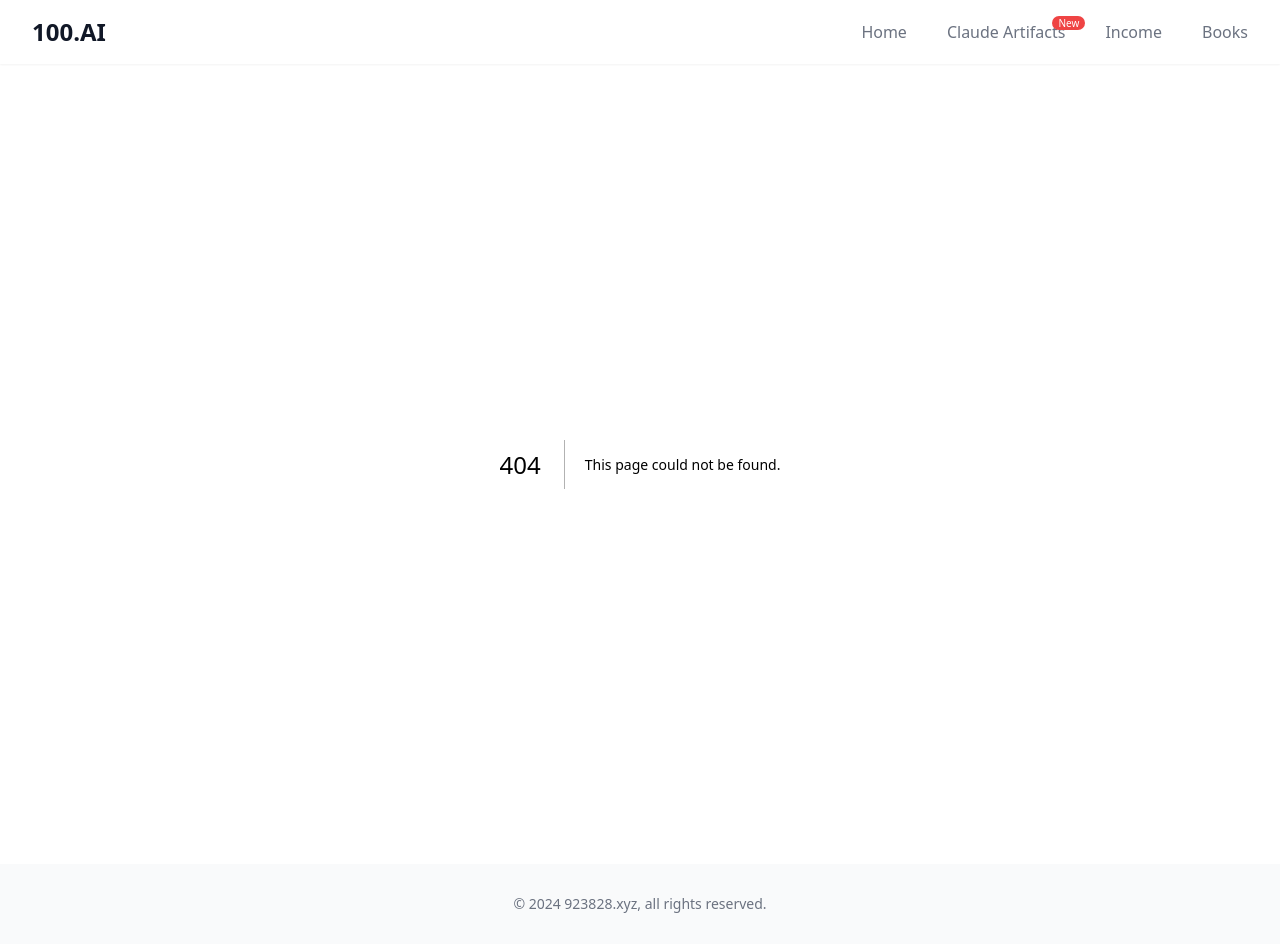
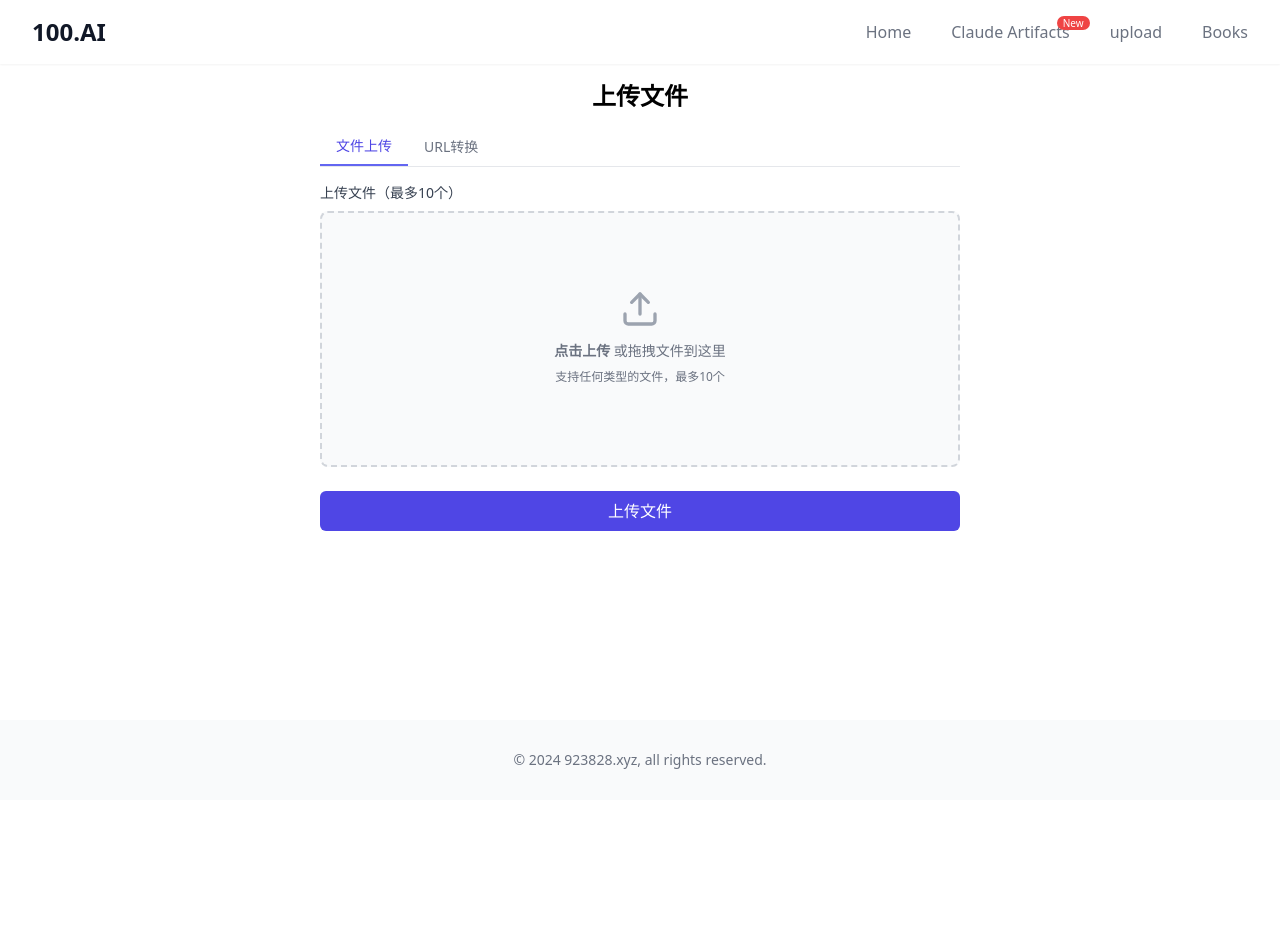
Before and after one commit to 1137882300/ai-1oo, a Next.js app: page /upload-file in a window 1280 px wide. Before the commit this address had no page. After the commit the page ends 800 px from the top, so only its background shows below. Built offline with nearby package versions, Linux system fonts and the light colour scheme.

Commit message:
add-upload

```diff
--- a/app/layout.tsx
+++ b/app/layout.tsx
@@ -6,7 +6,8 @@ import Footer from './components/Footer';
 const navItems = [
   { name: 'Home', href: '/' },
   { name: 'Claude Artifacts', href: '/claude-artifacts', isNew: true },
-  { name: 'Income', href: '/income' },
+  // { name: 'Income', href: '/income' },
+  { name: 'upload', href: '/upload-file'},
   { name: 'Books', href: '/books'  },
 ];
 
--- /dev/null
+++ b/app/upload-file/page.tsx
@@ -0,0 +1,271 @@
+'use client'
+
+import { useState, useCallback } from 'react'
+import { Upload, Link, Plus, Trash2, X } from 'lucide-react'
+
+async function uploadFiles(files: File[]): Promise<string[]> {
+  const uploadedFiles: string[] = []
+  for (const file of files) {
+    const formData = new FormData()
+    formData.append('file', file)
+
+    try {
+      const response = await fetch('https://im.gurl.eu.org/upload', {
+        method: 'POST',
+        body: formData,
+        headers: {
+          'accept': 'application/json, text/plain, */*',
+        },
+      })
+
+      if (!response.ok) {
+        throw new Error(`HTTP error! status: ${response.status}`)
+      }
+
+      const result = await response.json()
+      if (Array.isArray(result) && result.length > 0 && result[0].src) {
+        const fileUrl = `https://im.gurl.eu.org${result[0].src}`
+        uploadedFiles.push(fileUrl)
+      } else {
+        throw new Error('无效的响应格式')
+      }
+    } catch (error) {
+      console.error('上传文件时出错:', error)
+      throw error
+    }
+  }
+  return uploadedFiles
+}
+
+async function downloadAndUploadUrl(url: string): Promise<string> {
+  try {
+    // 下载文件
+    const response = await fetch(url)
+    if (!response.ok) {
+      throw new Error(`下载文件失败: ${response.statusText}`)
+    }
+    const blob = await response.blob()
+    const fileName = url.split('/').pop() || 'downloaded_file'
+    const file = new File([blob], fileName, { type: blob.type })
+
+    // 上传文件
+    const uploadedFiles = await uploadFiles([file])
+    return uploadedFiles[0]
+  } catch (error) {
+    console.error('下载并上传URL时出错:', error)
+    throw error
+  }
+}
+
+export default function UploadFilePage() {
+  const [activeTab, setActiveTab] = useState<'upload' | 'url'>('upload')
+  const [files, setFiles] = useState<File[]>([])
+  const [urls, setUrls] = useState<string[]>([''])
+  const [status, setStatus] = useState<string>('')
+  const [uploadedFiles, setUploadedFiles] = useState<string[]>([])
+
+  const handleFileChange = useCallback((e: React.ChangeEvent<HTMLInputElement>) => {
+    if (e.target.files) {
+      const newFiles = Array.from(e.target.files)
+      setFiles(prevFiles => {
+        const updatedFiles = [...prevFiles, ...newFiles]
+        return updatedFiles.slice(0, 10) // 限制最多10个文件
+      })
+    }
+  }, [])
+
+  const removeFile = useCallback((index: number) => {
+    setFiles(prevFiles => prevFiles.filter((_, i) => i !== index))
+  }, [])
+
+  const handleUrlChange = useCallback((index: number, value: string) => {
+    setUrls(prevUrls => {
+      const newUrls = [...prevUrls]
+      newUrls[index] = value
+      return newUrls
+    })
+  }, [])
+
+  const addUrlField = useCallback(() => {
+    setUrls(prevUrls => [...prevUrls, ''])
+  }, [])
+
+  const removeUrlField = useCallback((index: number) => {
+    setUrls(prevUrls => prevUrls.filter((_, i) => i !== index))
+  }, [])
+
+  const handleSubmit = async (e: React.FormEvent) => {
+    e.preventDefault()
+    setStatus('处理中...')
+    setUploadedFiles([])
+
+    try {
+      if (activeTab === 'upload') {
+        const uploadedFileUrls = await uploadFiles(files)
+        setUploadedFiles(uploadedFileUrls)
+        setStatus(`成功上传 ${uploadedFileUrls.length} 个文件`)
+      } else {
+        const validUrls = urls.filter(url => url.trim() !== '' && isUrlValid(url))
+        const uploadPromises = validUrls.map(url => downloadAndUploadUrl(url))
+        const uploadedFileUrls = await Promise.all(uploadPromises)
+        setUploadedFiles(uploadedFileUrls)
+        setStatus(`成功处理 ${uploadedFileUrls.length} 个URL`)
+      }
+    } catch (error) {
+      setStatus('处理过程中出现错误')
+      console.error('Error:', error)
+    }
+  }
+
+  const isUrlValid = (url: string) => {
+    try {
+      new URL(url)
+      return true
+    } catch {
+      return false
+    }
+  }
+
+  return (
+    <div className="container mx-auto p-4 max-w-2xl">
+      <h1 className="text-2xl font-bold mb-4 text-center">上传文件</h1>
+
+      <div className="mb-4">
+        <div className="flex border-b border-gray-200">
+          <button
+            className={`py-2 px-4 font-medium text-sm focus:outline-none ${
+              activeTab === 'upload'
+                ? 'border-b-2 border-indigo-500 text-indigo-600'
+                : 'text-gray-500 hover:text-gray-700'
+            }`}
+            onClick={() => setActiveTab('upload')}
+          >
+            文件上传
+          </button>
+          <button
+            className={`py-2 px-4 font-medium text-sm focus:outline-none ${
+              activeTab === 'url'
+                ? 'border-b-2 border-indigo-500 text-indigo-600'
+                : 'text-gray-500 hover:text-gray-700'
+            }`}
+            onClick={() => setActiveTab('url')}
+          >
+            URL转换
+          </button>
+        </div>
+      </div>
+
+      <form onSubmit={handleSubmit} className="space-y-6">
+        {activeTab === 'upload' && (
+          <div className="space-y-2">
+            <label className="block text-sm font-medium text-gray-700">
+              上传文件（最多10个）
+            </label>
+            <div className="flex items-center justify-center w-full">
+              <label className="flex flex-col items-center justify-center w-full h-64 border-2 border-gray-300 border-dashed rounded-lg cursor-pointer bg-gray-50 hover:bg-gray-100">
+                <div className="flex flex-col items-center justify-center pt-5 pb-6">
+                  <Upload className="w-10 h-10 mb-3 text-gray-400" />
+                  <p className="mb-2 text-sm text-gray-500">
+                    <span className="font-semibold">点击上传</span> 或拖拽文件到这里
+                  </p>
+                  <p className="text-xs text-gray-500">支持任何类型的文件，最多10个</p>
+                </div>
+                <input
+                  type="file"
+                  className="hidden"
+                  multiple
+                  onChange={handleFileChange}
+                  accept="*/*"
+                />
+              </label>
+            </div>
+            {files.length > 0 && (
+              <div className="mt-4">
+                <h3 className="text-sm font-medium text-gray-700 mb-2">已选择的文件：</h3>
+                <ul className="space-y-2">
+                  {files.map((file, index) => (
+                    <li key={index} className="flex items-center justify-between bg-gray-100 p-2 rounded">
+                      <span className="text-sm text-gray-600 truncate">{file.name}</span>
+                      <button
+                        type="button"
+                        onClick={() => removeFile(index)}
+                        className="text-red-500 hover:text-red-700"
+                      >
+                        <X className="w-4 h-4" />
+                      </button>
+                    </li>
+                  ))}
+                </ul>
+                <p className="text-sm text-gray-500 mt-2">
+                  共 {files.length} 个文件 {files.length === 10 && '（已达到最大数量）'}
+                </p>
+              </div>
+            )}
+          </div>
+        )}
+
+        {activeTab === 'url' && (
+          <div className="space-y-2">
+            <label className="block text-sm font-medium text-gray-700">
+              图片URL
+            </label>
+            {urls.map((url, index) => (
+              <div key={index} className="flex items-center space-x-2">
+                <input
+                  type="url"
+                  value={url}
+                  onChange={(e) => handleUrlChange(index, e.target.value)}
+                  className={`flex-grow px-3 py-2 border rounded-md shadow-sm focus:outline-none focus:ring-indigo-500 focus:border-indigo-500 ${
+                    url && !isUrlValid(url) ? 'border-red-500' : 'border-gray-300'
+                  }`}
+                  placeholder="输入图片URL"
+                />
+                {index === urls.length - 1 ? (
+                  <button
+                    type="button"
+                    onClick={addUrlField}
+                    className="p-2 text-indigo-600 hover:text-indigo-800"
+                  >
+                    <Plus className="w-5 h-5" />
+                  </button>
+                ) : (
+                  <button
+                    type="button"
+                    onClick={() => removeUrlField(index)}
+                    className="p-2 text-red-600 hover:text-red-800"
+                  >
+                    <Trash2 className="w-5 h-5" />
+                  </button>
+                )}
+              </div>
+            ))}
+          </div>
+        )}
+
+        <button
+          type="submit"
+          className="w-full px-4 py-2 text-white bg-indigo-600 rounded-md hover:bg-indigo-700 focus:outline-none focus:ring-2 focus:ring-offset-2 focus:ring-indigo-500"
+        >
+          {activeTab === 'upload' ? '上传文件' : '转换URL'}
+        </button>
+      </form>
+
+      {status && (
+        <div className="mt-4 p-4 bg-gray-100 rounded-md">
+          <p className="text-sm font-medium text-gray-700 mb-2">{status}</p>
+          {uploadedFiles.length > 0 && (
+            <ul className="mt-2 space-y-2">
+              {uploadedFiles.map((file, index) => (
+                <li key={index} className="text-sm text-gray-600">
+                  <a href={file} target="_blank" rel="noopener noreferrer" className="text-blue-600 hover:underline">
+                    {file.split('/').pop()}
+                  </a>
+                </li>
+              ))}
+            </ul>
+          )}
+        </div>
+      )}
+    </div>
+  )
+}
--- a/package.json
+++ b/package.json
@@ -13,6 +13,7 @@
     "@vercel/analytics": "^1.3.1",
     "docx": "^8.5.0",
     "file-saver": "^2.0.5",
+    "lucide-react": "^0.446.0",
     "mongodb": "^6.8.0",
     "mongoose": "^8.6.1",
     "next": "14.2.5",
```
Also changed, not shown: 1 other file (tests, documents, lock files or other folders).
